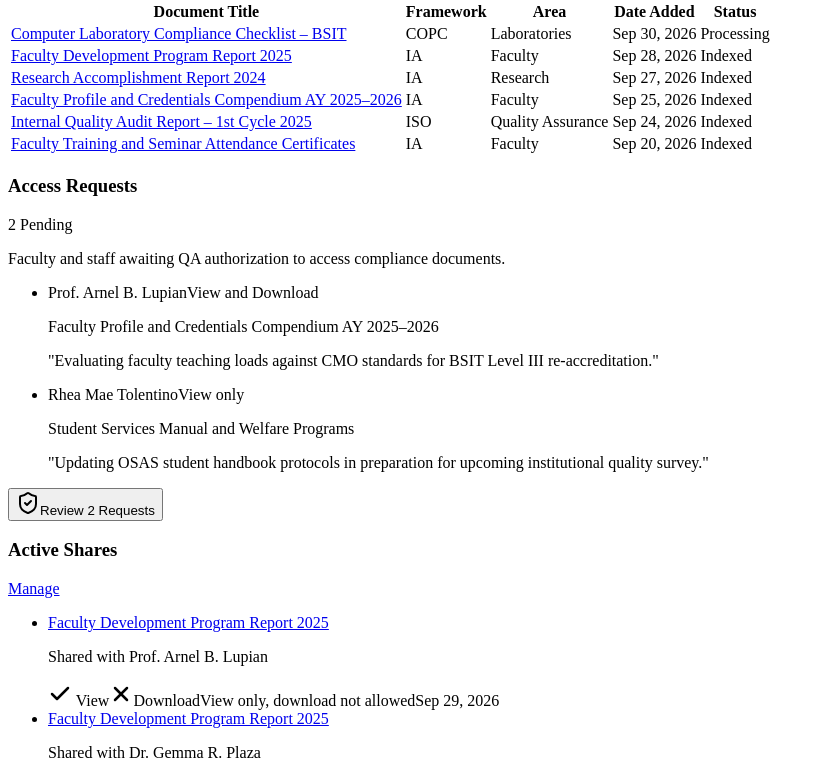
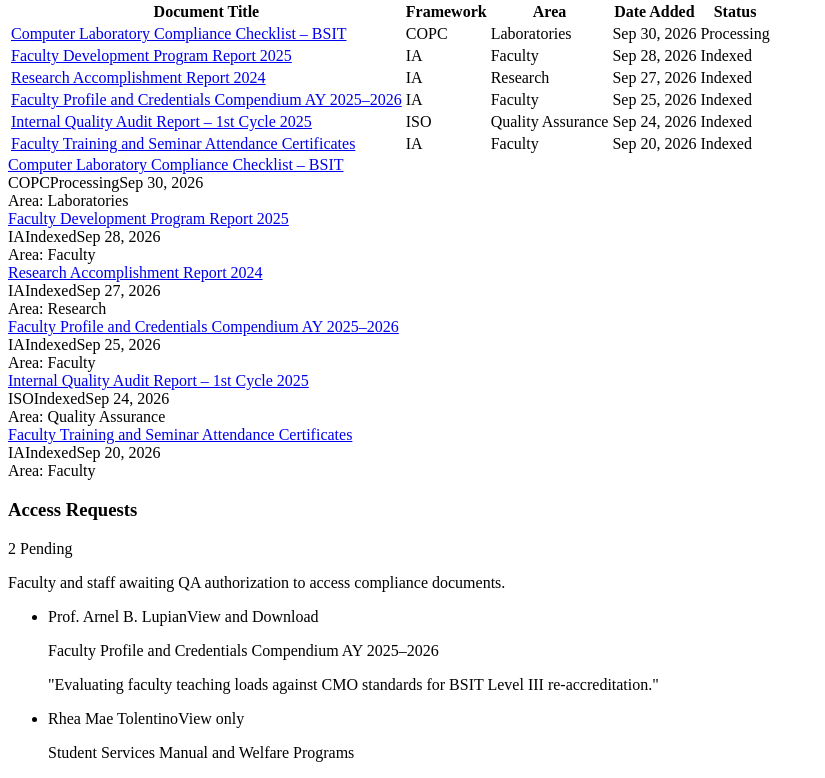
Before and after one commit to elykalmorfe/accrevia, a React app in the folder src/: page / in a window 1280 px wide. Shown: the part 5964-6742 px from the top of the page, without its empty margins (0-825 px from the left). Built offline with nearby package versions, Linux system fonts and the light colour scheme; the HTML template or start-up script is replaced by a standard one.

Commit message:
feat: add program accreditation view and dashboard pages for accreditation tracking

```diff
--- a/src/pages/Dashboard.tsx
+++ b/src/pages/Dashboard.tsx
@@ -144,7 +144,7 @@ export function Dashboard() {
             </Link>
           </div>
 
-          <div className="mt-5 flex items-center gap-6">
+          <div className="mt-5 flex flex-wrap sm:flex-nowrap items-center gap-4 sm:gap-6">
             {/* Metric 1: Circular Translucent Badge */}
             <div className="flex items-center gap-3">
               <div className="grid h-10 w-10 shrink-0 place-items-center rounded-full bg-white/20 backdrop-blur-md shadow-sm">
@@ -457,19 +457,19 @@ export function Dashboard() {
             <span className="text-[11px] font-semibold text-brand-600">CHED Certified</span>
           </div>
 
-          <div className="px-2 border-l border-slate-100">
+          <div className="px-2 border-t pt-3 sm:pt-0 sm:border-t-0 sm:border-l border-slate-100">
             <p className="text-xs font-bold text-ink-subtle uppercase tracking-wider">ISO Surveillance</p>
             <p className="mt-1 text-2xl font-black text-ink">100%</p>
             <span className="text-[11px] font-semibold text-emerald-600">Zero Major CARs</span>
           </div>
 
-          <div className="px-2 border-l border-slate-100">
+          <div className="px-2 border-t pt-3 sm:pt-0 sm:border-t-0 border-l border-slate-100">
             <p className="text-xs font-bold text-ink-subtle uppercase tracking-wider">PQA Scorecard</p>
             <p className="mt-1 text-2xl font-black text-ink">480 pts</p>
             <span className="text-[11px] font-semibold text-amber-600">Level II Recognized</span>
           </div>
 
-          <div className="px-2 border-l border-slate-100">
+          <div className="col-span-2 sm:col-span-1 px-2 border-t pt-3 sm:pt-0 sm:border-t-0 sm:border-l border-slate-100">
             <p className="text-xs font-bold text-ink-subtle uppercase tracking-wider">Total Evidence</p>
             <p className="mt-1 text-2xl font-black text-ink">{formatNumber(s.total)}</p>
             <span className="text-[11px] font-semibold text-brand-600">{formatNumber(s.indexed)} indexed</span>
@@ -541,7 +541,8 @@ export function Dashboard() {
             </Link>
           </div>
 
-          <div className="overflow-x-auto">
+          {/* Desktop Table View */}
+          <div className="hidden sm:block overflow-x-auto">
             <table className="w-full text-left text-xs">
               <thead className="bg-slate-50/70 border-b border-slate-100 text-ink-muted">
                 <tr>
@@ -576,6 +577,27 @@ export function Dashboard() {
                 ))}
               </tbody>
             </table>
+          </div>
+
+          {/* Mobile Card List View */}
+          <div className="divide-y divide-slate-100 sm:hidden">
+            {recent.map((d) => (
+              <div key={d.id} className="p-4 hover:bg-slate-50/60 transition-colors">
+                <Link to={`/documents/${d.id}`} className="font-semibold text-xs text-ink hover:text-brand-600 line-clamp-2 block leading-snug">
+                  {d.title}
+                </Link>
+                <div className="mt-2 flex flex-wrap items-center gap-1.5 text-xs">
+                  <FrameworkTag frameworkId={d.frameworkId} />
+                  <StatusBadge status={d.status} />
+                  <span className="text-[11px] text-ink-muted font-medium ml-auto">
+                    {formatDate(d.dateAdded)}
+                  </span>
+                </div>
+                <div className="mt-1 text-[11px] text-ink-subtle">
+                  <span>Area: {lookup.area(d.areaId)?.shortName || 'General'}</span>
+                </div>
+              </div>
+            ))}
           </div>
         </div>
 
--- a/src/pages/DocumentViewer.tsx
+++ b/src/pages/DocumentViewer.tsx
@@ -173,8 +173,8 @@ export function DocumentViewer() {
               <button type="button" className="btn btn-ghost btn-icon" aria-label="Zoom in" disabled={zoom >= 130} onClick={() => setZoom((z) => z + 10)}><ZoomInIcon className="h-4 w-4" /></button>
             </div>
           </div>
-          <div className="max-h-[calc(100vh-14rem)] overflow-auto bg-canvas p-4 sm:p-8" onContextMenu={rights.canDownload ? undefined : (e) => e.preventDefault()}>
-            <div style={{ width: `${zoom}%` }} className={`mx-auto min-w-[320px] ${rights.canDownload ? '' : 'select-none'}`}>
+          <div className="max-h-[calc(100vh-14rem)] overflow-auto bg-canvas p-2 sm:p-6 lg:p-8" onContextMenu={rights.canDownload ? undefined : (e) => e.preventDefault()}>
+            <div style={{ width: `${zoom}%` }} className={`mx-auto min-w-0 max-w-full sm:min-w-[320px] ${rights.canDownload ? '' : 'select-none'}`}>
               <DocumentPage doc={doc} terms={terms} activePassage={activePassage} />
             </div>
           </div>
```
